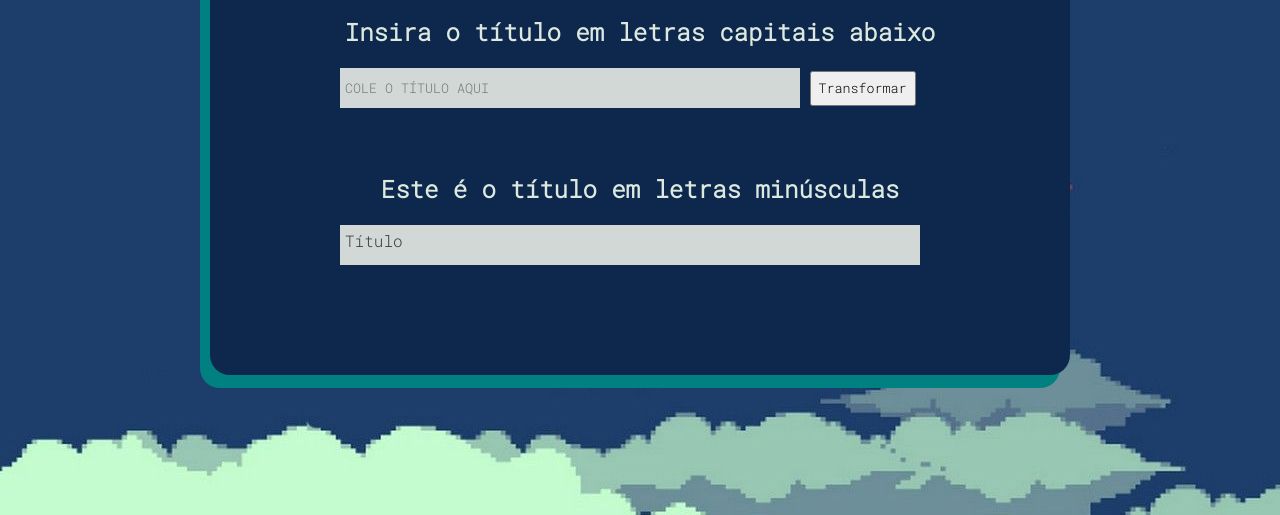
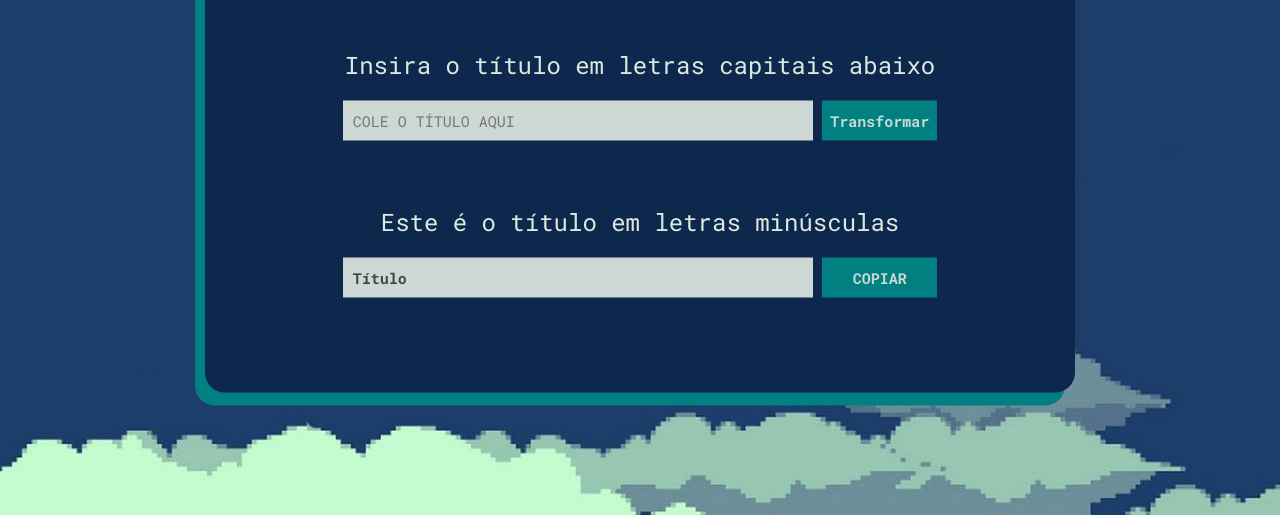
Before and after one commit to fabianafk/titletransform, a plain HTML site: page index.html in a window 1280 px wide. Shown: the part 285-800 px from the top of the page. Drawn offline with Linux system fonts and the light colour scheme.

Commit message:
html e css prontos

```diff
--- a/css/estilo.css
+++ b/css/estilo.css
@@ -4,68 +4,79 @@
 
 body {
     font-family: 'Roboto Mono', monospace;
+    color: #dce9df;
     background-image: url(img/morning.jpg);
     background-repeat: no-repeat;
-    color: #dce9df;
-}
-
-header {
-    margin-top: 30px;
-    text-align: center;
 }
 
 h1 {
     font-size: 50px;
+    font-weight: 400;
 }
 
 h2 {
-    margin-top: 65px;
-    text-align: center;
+    font-size: 24px;
+    font-weight: 400;
 }
 
 .container {
-    width: 860px;
-    height: 520px;
+    width: 670px;
+    height: 395px;
     position: absolute;
+    padding: 80px 100px;
     left: 50%;
     top: 50%;
     transform: translate(-50%, -50%);
+    text-align: center;
     background-color: #0e274d;
     border-radius: 20px;
     box-shadow: -10px 13px #008080;
 }
 
+    .box {
+        margin-top: 65px;
+    }
+
 .input-titulo {
     width: 450px;
     height: 30px;
-    position: relative;
-    margin-left: 130px;
     margin-top: 20px;
+    padding: 5px 10px;
     font-family: 'Roboto Mono', monospace;
-    background-color: #d2d8d6;
+    font-size: 15px;
+    color: #2b3f3f;
+    background-color: #cdd8d4;
     border: none;
-    padding: 5px;
-}
-
-.transform-btn {
-    width: 106px;
-    height: 35px;
-    position: relative;
-    font-family: 'Roboto Mono', monospace;
 
 }
 
 .resultado {
-    width: 570px;
+    width: 450px;
     height: 30px;
-    position: relative;
-    margin-left: 130px;
+    padding: 5px 15px;
+    display: inline-block;
     margin-top: 20px;
-    font-family: 'Roboto Mono', monospace;
-    background-color: #d2d8d6;
-    padding: 5px;
+    padding: 5px 10px;
+    background-color: #cdd8d4;
 }
 
 .resultado p {
-    color: #353a3a;
+    font-family: 'Roboto Mono', monospace;
+    font-size: 15px;
+    font-weight: 700;
+    color: #364949;
+    text-align: left;
+    line-height: 30px;
 }
+
+.action-btn {
+    width: 115px;
+    height: 40px;
+    padding: 8px 8px;
+    font-family: 'Roboto Mono', monospace;
+    font-size: 15px;
+    font-weight: 700;
+    background-color: #008080;
+    border: none;
+    color: #cdd8d4;
+}
--- a/index.html
+++ b/index.html
@@ -6,7 +6,7 @@
     <meta name="viewport" content="width=device-width, initial-scale=1.0">
     <link rel="stylesheet" href="css/estilo.css">
     <link rel="preconnect" href="https://fonts.gstatic.com">
-    <link href="https://fonts.googleapis.com/css2?family=Roboto+Mono:wght@300&display=swap" rel="stylesheet">
+    <link href="https://fonts.googleapis.com/css2?family=Roboto+Mono:wght@300;400;700&display=swap" rel="stylesheet">
     <title>Title Transform</title>
 </head>
 
@@ -16,16 +16,22 @@
             <h1>Minimizador de títulos</h1>
         </header>
 
-        <h2>Insira o título em letras capitais abaixo</h2>
+        <div class="box" id="input-box">
+            <h2>Insira o título em letras capitais abaixo</h2>
 
-        <input class="input-titulo" type="text" placeholder="COLE O TÍTULO AQUI">
+            <input class="input-titulo" type="text" placeholder="COLE O TÍTULO AQUI">
 
-        <button class="transform-btn">Transformar</button>
+            <button class="action-btn" id="transform-btn">Transformar</button>
+        </div>
 
-        <h2>Este é o título em letras minúsculas</h2>
+        <div class="box" id="result-box">
+            <h2>Este é o título em letras minúsculas</h2>
 
-        <div class="resultado">
-            <p>Título</p>
+            <div class="resultado">
+                <p>Título</p>
+            </div>
+
+            <button class="action-btn" id="copy-btn">COPIAR</button>
         </div>
     </div>
 
```
